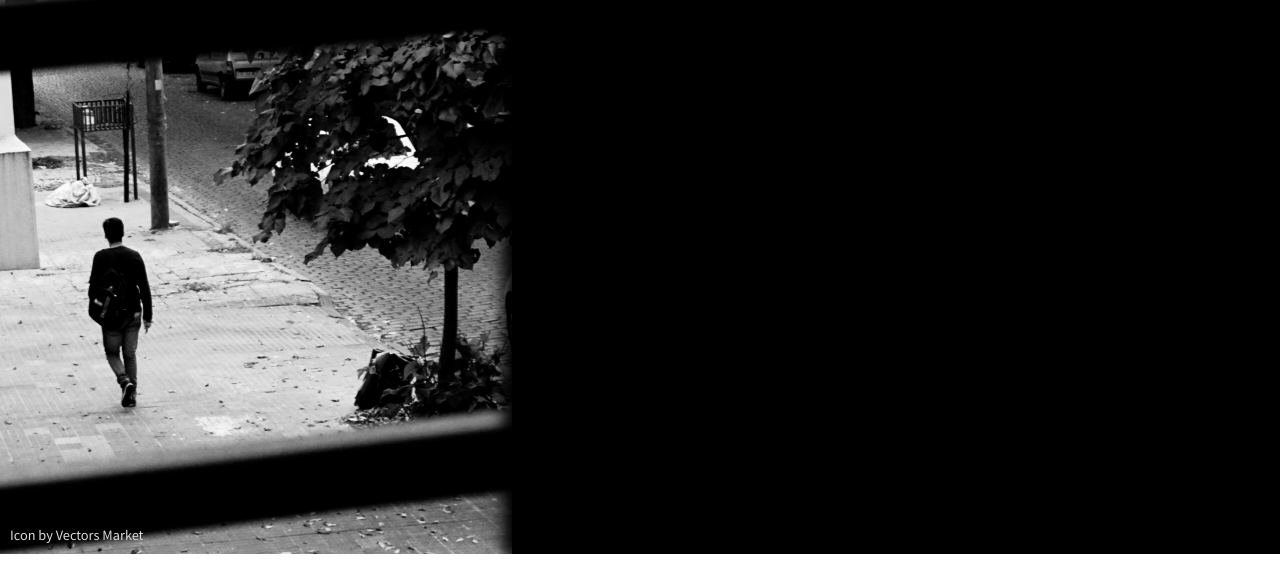
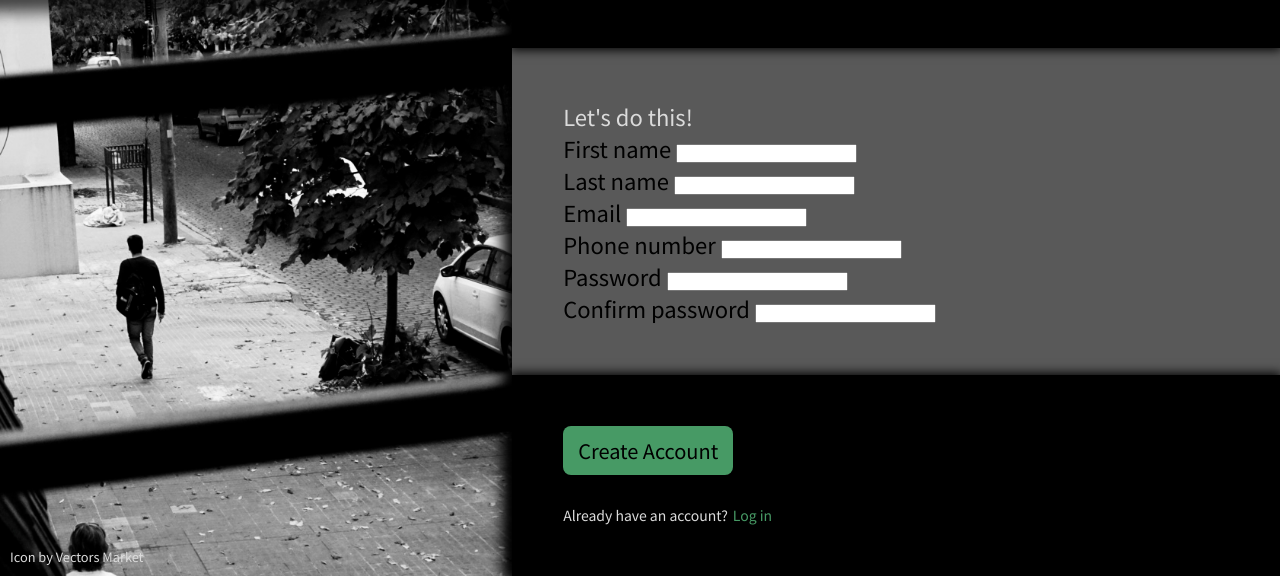
Before and after one commit to tomcoso/sign-up-form, a plain HTML site: page index.html in a window 1280 px wide. Shown: the part 246-822 px from the top of the page. Before the commit the page ends 800 px from the top, so only its background shows below. Drawn offline with nearby package versions, Linux system fonts and the light colour scheme.

Commit message:
create right panels and content

```diff
--- a/index.html
+++ b/index.html
@@ -47,7 +47,59 @@
             </div>
         </div>
 
-        <div class="right-panel"></div>
+        <div class="right-panel">
+            <div class="top-panel">
+                <p>
+                    This is not a real online service! Join millions of kindred souls
+                    walk the path forward. Only <em>you</em> can give the world what you are! <br>
+                    Sign up now!
+                </p>
+                <br>
+                <p>Face the future</p>
+            </div>
+            <div class="form-panel">
+
+                <p>Let's do this!</p>
+
+                <form action="">
+
+                    <div class="input">
+                        <label for="">First name</label>
+                        <input type="text">
+                    </div>
+
+                    <div class="input">
+                        <label for="">Last name</label>
+                        <input type="text">
+                    </div>
+
+                    <div class="input">
+                        <label for="">Email</label>
+                        <input type="text">
+                    </div>
+
+                    <div class="input">
+                        <label for="">Phone number</label>
+                        <input type="text">
+                    </div>
+
+                    <div class="input">
+                        <label for="">Password</label>
+                        <input type="text">
+                    </div>
+
+                    <div class="input">
+                        <label for="">Confirm password</label>
+                        <input type="text">
+                    </div>
+
+                </form>
+            </div>
+            <div class="submit-panel">
+                <button type="submit">Create Account</button>
+                <div><span>Already have an account?</span><a target="_blank" href="https://github.com/tomcoso">Log in</a></div>
+            </div>
+        </div>
 
         <div class="credits">Icon by Vectors Market</div>
 
--- a/style.css
+++ b/style.css
@@ -31,11 +31,14 @@
     position: relative;
 }
 
+/* LEFT SIDE */
+
 .left-image {
     min-height: 100vh;
     flex: 1 1 40%;
     background: url(./images/DSC01624.jpg) no-repeat border-box;
     background-position: right 60% top 60%;
+    background-size: cover;
 }
 
 .icon-banner {
@@ -64,13 +67,66 @@ svg * {
     color: var(--light-color, lightgrey);
 }
 
+/* RIGHT SIDE */
+
 
 .right-panel {
     flex: 1 1 60%;
     min-height: 100vh;
     box-shadow: -5px 0 15px 5px var(--dark-color, black);
     background-color: var(--dark-color, black);
+    font-size: clamp(16px, 3vmin, 22px);
 }
+.top-panel,
+.form-panel,
+.submit-panel {
+    position: relative;
+    z-index: 1;
+    padding: max(4vw, 30px);
+    /* border: 1px solid red; */
+    box-shadow: 0px 0px 10px 2px var(--dark-color, black);
+}
+p {
+    max-width: clamp(45ex, 50vw, 60ex);
+    color: var(--light-color, lightgrey);
+}
+.form-panel {
+    background-color: var(--middle-color, grey);
+    z-index: 0;
+    box-shadow: none;
+}
+.submit-panel > div {
+    font-size: 14px;
+    color: var(--light-color, lightgrey);
+}
+a {
+    text-decoration: none;
+    color: var(--accent-color, lightgreen);
+    margin: 5px;
+}
+.submit-panel > button {
+    font-family: 'Noto Sans KR', sans-serif;
+    font-size: 20px;
+    padding: 10px 15px;
+    margin-bottom: 30px;
+    background-color: var(--accent-color, lightgreen);
+    border-radius: 8px;
+    border: none;
+}
+/* MOVEMENT */
+button:hover {
+    filter: brightness(115%);
+}
+button:active {
+    box-shadow: inset 0 0px 8px 0px var(--dark-color, black);
+    /* transform: translate(0px, 5px); */
+}
+a:hover {
+    font-weight: bold;
+    filter: brightness(115%);
+}
+
+/* FOOTER */
 
 .credits {
     position: absolute;
```
